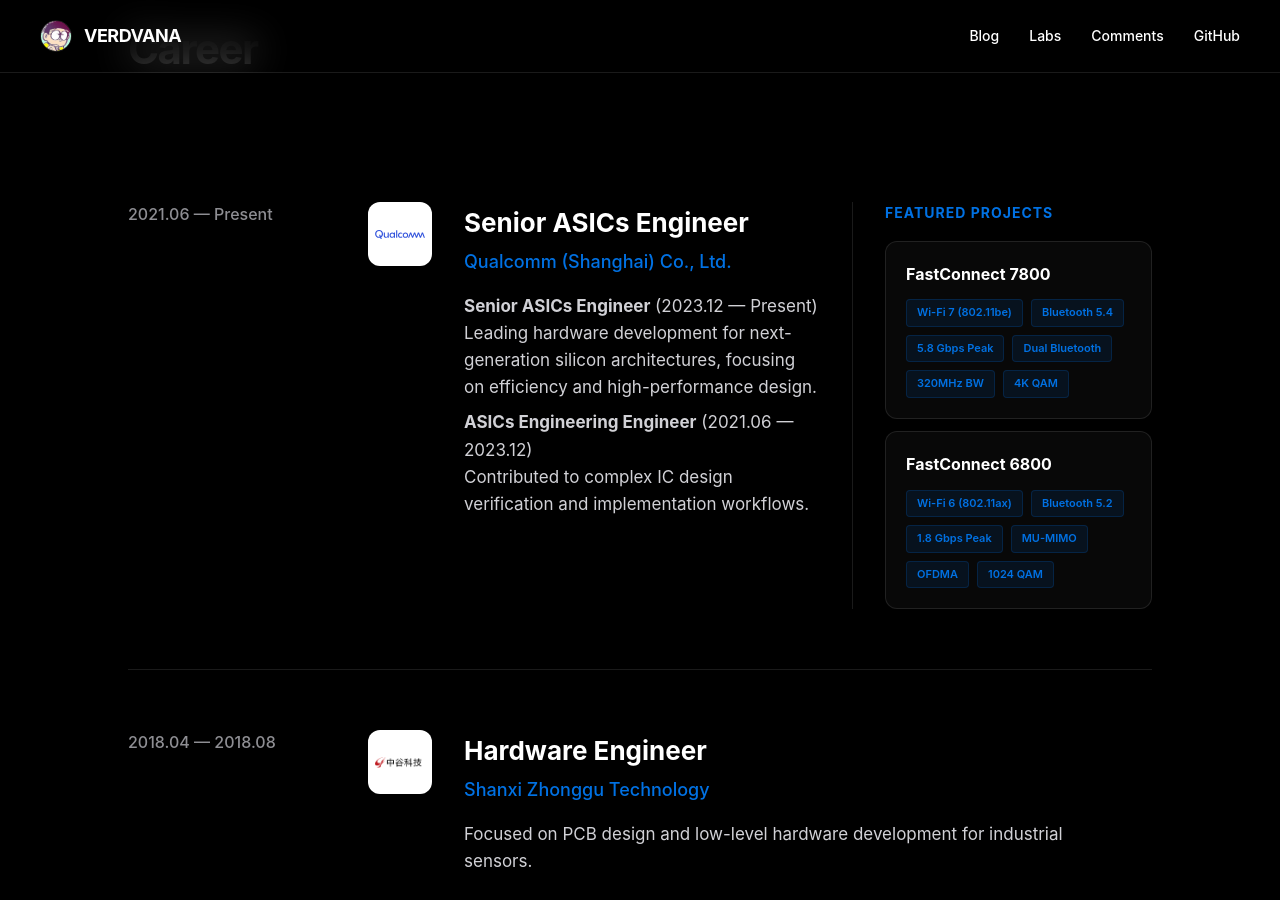
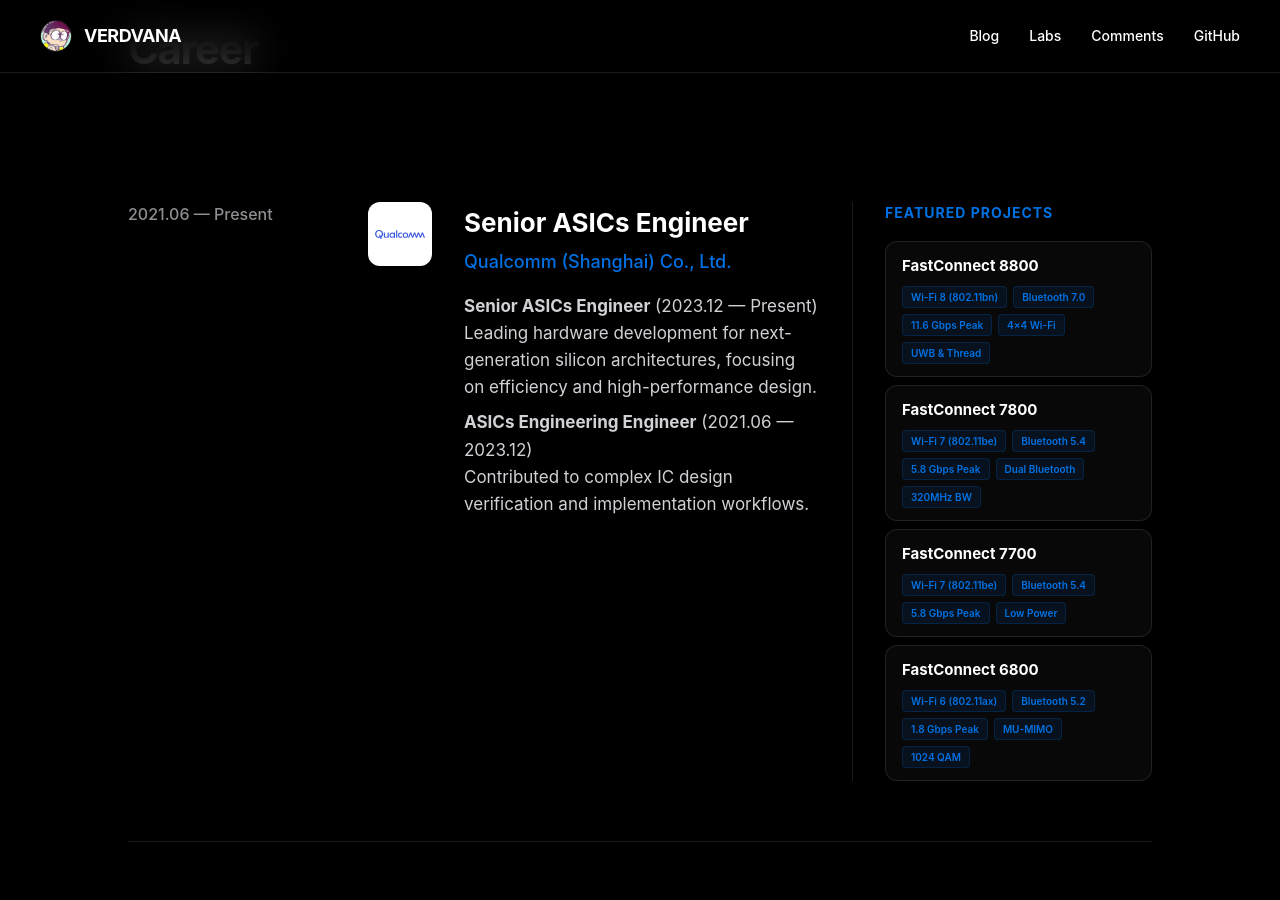
Before and after one commit to Verdvana/Verdvana.github.io, a Jekyll site: the page built from index.html, in a window 1280 px wide and 900 px high, scrolled down 915 px. Built offline with Jekyll 4.4.1, drawn with Linux system fonts in a browser that asks for light colours.

Commit message:
add project

```diff
--- a/index.html
+++ b/index.html
@@ -362,29 +362,29 @@
 
         .project-item {
             background: rgba(255, 255, 255, 0.03);
-            padding: 20px;
+            padding: 12px 16px;
             border-radius: 12px;
             border: 1px solid var(--border-color);
         }
 
         .project-item h6 {
-            font-size: 16px;
+            font-size: 15px;
             font-weight: 700;
-            margin-bottom: 12px;
+            margin-bottom: 8px;
             color: #fff;
         }
 
         .project-tags {
             display: flex;
             flex-wrap: wrap;
-            gap: 8px;
+            gap: 6px;
         }
 
         .project-tag {
-            font-size: 11px;
+            font-size: 10px;
             background: rgba(0, 113, 227, 0.1);
             color: var(--accent-color);
-            padding: 4px 10px;
+            padding: 2px 8px;
             border-radius: 4px;
             font-weight: 600;
             border: 1px solid rgba(0, 113, 227, 0.2);
@@ -493,7 +493,17 @@
                     </div>
                     <div class="projects-area">
                         <h5>Featured Projects</h5>
-                        <div class="project-item" style="margin-bottom: 12px;">
+                        <div class="project-item" style="margin-bottom: 8px;">
+                            <h6>FastConnect 8800</h6>
+                            <div class="project-tags">
+                                <span class="project-tag">Wi-Fi 8 (802.11bn)</span>
+                                <span class="project-tag">Bluetooth 7.0</span>
+                                <span class="project-tag">11.6 Gbps Peak</span>
+                                <span class="project-tag">4×4 Wi-Fi</span>
+                                <span class="project-tag">UWB & Thread</span>
+                            </div>
+                        </div>
+                        <div class="project-item" style="margin-bottom: 8px;">
                             <h6>FastConnect 7800</h6>
                             <div class="project-tags">
                                 <span class="project-tag">Wi-Fi 7 (802.11be)</span>
@@ -501,7 +511,15 @@
                                 <span class="project-tag">5.8 Gbps Peak</span>
                                 <span class="project-tag">Dual Bluetooth</span>
                                 <span class="project-tag">320MHz BW</span>
-                                <span class="project-tag">4K QAM</span>
+                            </div>
+                        </div>
+                        <div class="project-item" style="margin-bottom: 8px;">
+                            <h6>FastConnect 7700</h6>
+                            <div class="project-tags">
+                                <span class="project-tag">Wi-Fi 7 (802.11be)</span>
+                                <span class="project-tag">Bluetooth 5.4</span>
+                                <span class="project-tag">5.8 Gbps Peak</span>
+                                <span class="project-tag">Low Power</span>
                             </div>
                         </div>
                         <div class="project-item">
@@ -511,7 +529,6 @@
                                 <span class="project-tag">Bluetooth 5.2</span>
                                 <span class="project-tag">1.8 Gbps Peak</span>
                                 <span class="project-tag">MU-MIMO</span>
-                                <span class="project-tag">OFDMA</span>
                                 <span class="project-tag">1024 QAM</span>
                             </div>
                         </div>
```
